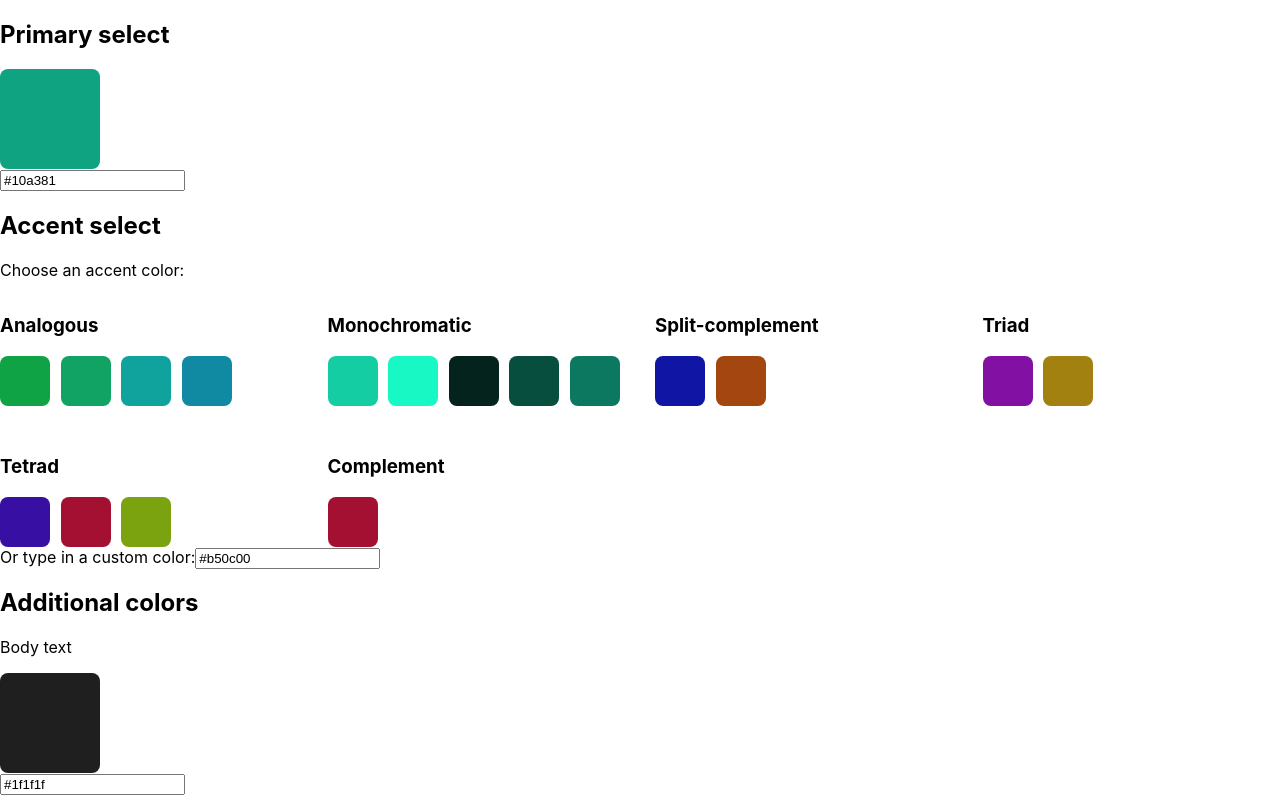
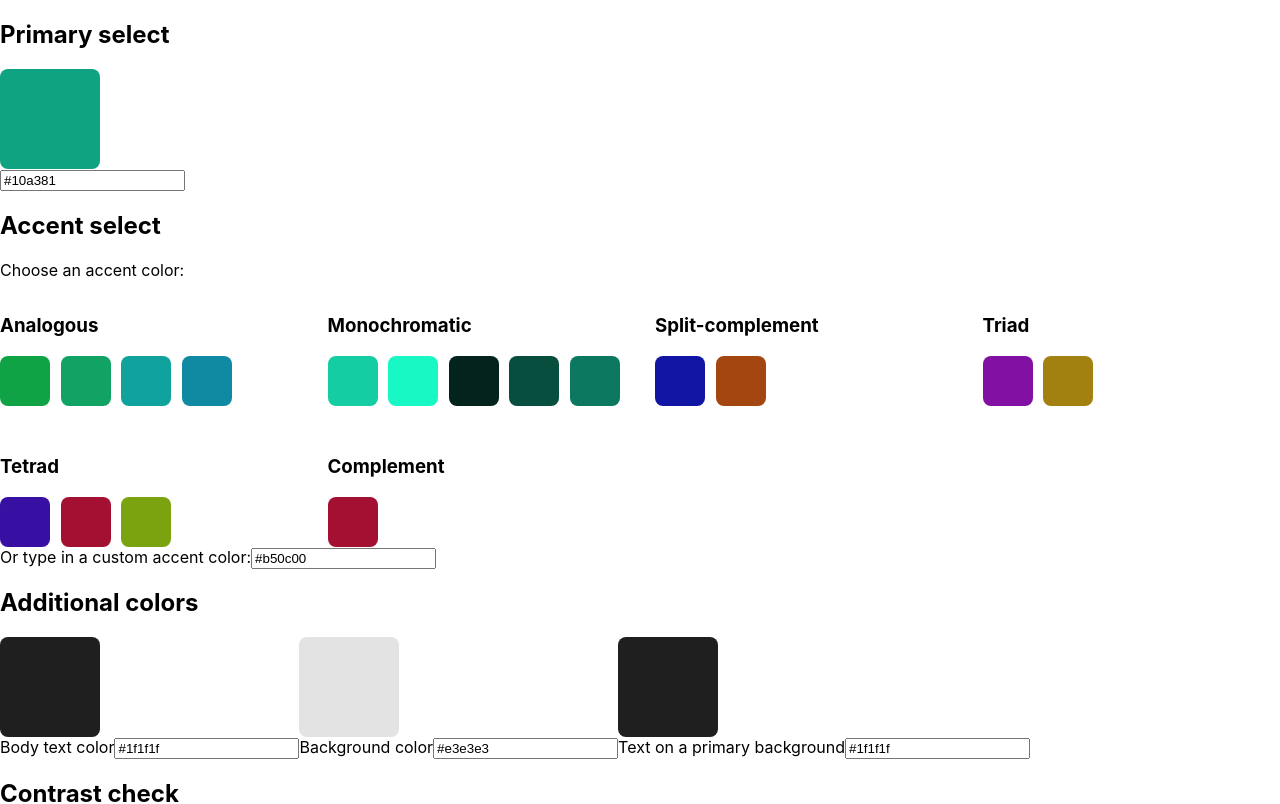
Before and after one commit to cagloria/palette-contrast, a React (Create React App) app: page / in a window 1280 px wide. Shown: the top 804 px of the page. Built offline with nearby package versions, Linux system fonts and the light colour scheme.

Commit message:
Added primary text component, fixed field labels

```diff
--- a/src/components/App.js
+++ b/src/components/App.js
@@ -1,15 +1,25 @@
 import React, { useState } from "react";
-import PrimarySelect from "./PrimarySelect";
+import styled from "styled-components";
+import PrimarySelect from "./primary/PrimarySelect";
 import AccentSelect from "./accent/AccentSelect";
 import BodyText from "./body/BodyText";
 import Background from "./body/Background";
+import PrimaryText from "./primary/PrimaryText";
 import Contrast from "./contrast/Contrast";
+
+const AdditionalColors = styled.section`
+    > div {
+        display: flex;
+        flex-wrap: wrap;
+    }
+`;
 
 function App() {
     const [primary, setPrimary] = useState("#10a381");
     const [accent, setAccent] = useState("#b50c00");
     const [bodyText, setBodyText] = useState("#1f1f1f");
     const [background, setBackground] = useState("#e3e3e3");
+    const [primaryText, setPrimaryText] = useState("#1f1f1f");
 
     function handlePrimaryChange(value) {
         setPrimary(value);
@@ -27,8 +37,12 @@ function App() {
         setBackground(value);
     }
 
+    function handlePrimaryTextChange(value) {
+        setPrimaryText(value);
+    }
+
     return (
-        <div className="App">
+        <main className="App">
             <PrimarySelect
                 primary={primary}
                 onPrimaryChange={handlePrimaryChange}
@@ -39,8 +53,9 @@ function App() {
                 onAccentChange={handleAccentChange}
             />
 
-            <section className="additional-colors">
+            <AdditionalColors>
                 <h2>Additional colors</h2>
+                <div>
                     <BodyText
                         bodyText={bodyText}
                         onBodyTextChange={handleBodyTextChange}
@@ -49,7 +64,12 @@ function App() {
                         background={background}
                         onBackgroundChange={handleBackgroundChange}
                     />
-            </section>
+                    <PrimaryText
+                        primaryText={primaryText}
+                        onPrimaryTextChange={handlePrimaryTextChange}
+                    />
+                </div>
+            </AdditionalColors>
 
             <Contrast
                 primary={primary}
@@ -57,7 +77,7 @@ function App() {
                 bodyText={bodyText}
                 background={background}
             />
-        </div>
+        </main>
     );
 }
 
--- a/src/components/ColorInput.js
+++ b/src/components/ColorInput.js
@@ -8,7 +8,7 @@ const Panel = styled.div`
     background-color: ${(props) => props.color};
 `;
 
-function ColorInput({ color, onColorChange }) {
+function ColorInput({ color, fieldID, fieldLabel, onColorChange }) {
     const [value, setValue] = useState(color);
 
     function handleColorChange(event) {
@@ -19,10 +19,12 @@ function ColorInput({ color, onColorChange }) {
     return (
         <>
             <Panel color={color} />
+            <label htmlFor={fieldID}>{fieldLabel}</label>
             <input
                 className="color-select__input"
                 type="text"
                 name="color-input"
+                id={fieldID}
                 value={value}
                 onChange={handleColorChange}
             />
--- a/src/components/accent/AccentSelect.js
+++ b/src/components/accent/AccentSelect.js
@@ -70,7 +70,9 @@ function AccentSelect({ primary, accent, onAccentChange }) {
                 />
             </SchemesContainer>
 
-            <label htmlFor="accent-input">Or type in a custom color:</label>
+            <label htmlFor="accent-input">
+                Or type in a custom accent color:
+            </label>
             <input
                 className="color-select__input"
                 type="text"
--- a/src/components/body/Background.js
+++ b/src/components/body/Background.js
@@ -8,9 +8,10 @@ function Background({ background, onBackgroundChange }) {
 
     return (
         <div>
-            <p>Background</p>
             <ColorInput
                 color={background}
+                fieldID="input-background"
+                fieldLabel="Background color"
                 onColorChange={handleBackgroundChange}
             />
         </div>
--- a/src/components/body/BodyText.js
+++ b/src/components/body/BodyText.js
@@ -8,8 +8,12 @@ function BodyText({ bodyText, onBodyTextChange }) {
 
     return (
         <div>
-            <p>Body text</p>
-            <ColorInput color={bodyText} onColorChange={handleBodyTextChange} />
+            <ColorInput
+                color={bodyText}
+                fieldID="input-body-text"
+                fieldLabel="Body text color"
+                onColorChange={handleBodyTextChange}
+            />
         </div>
     );
 }
--- a/src/components/contrast/Contrast.js
+++ b/src/components/contrast/Contrast.js
@@ -7,17 +7,25 @@ function Contrast({ primary, accent, bodyText, background }) {
         <section className="contrast">
             <h2>Contrast check</h2>
 
+            <div>
                 <h3>Primary and accent</h3>
                 <GraphicContrast color1={primary} color2={accent} />
+            </div>
 
+            <div>
                 <h3>Body text on background</h3>
                 <TextContrast textColor={bodyText} bgColor={background} />
+            </div>
 
+            <div>
                 <h3>Text on primary</h3>
                 <TextContrast bgColor={primary} />
+            </div>
 
+            <div>
                 <h3>Text on accent</h3>
                 <TextContrast bgColor={accent} />
+            </div>
         </section>
     );
 }
--- a/src/components/PrimarySelect.js
+++ b/src/components/primary/PrimarySelect.js
@@ -1,5 +1,5 @@
 import React from "react";
-import ColorInput from "./ColorInput";
+import ColorInput from "../ColorInput";
 
 function PrimarySelect({ primary, onPrimaryChange }) {
     function handlePrimaryChange(value) {
--- /dev/null
+++ b/src/components/primary/PrimaryText.js
@@ -0,0 +1,21 @@
+import React from "react";
+import ColorInput from "../ColorInput";
+
+function PrimaryText({ primaryText, onPrimaryTextChange }) {
+    function handlePrimaryTextChange(value) {
+        onPrimaryTextChange(value);
+    }
+
+    return (
+        <div>
+            <ColorInput
+                color={primaryText}
+                fieldID="input-primary-text"
+                fieldLabel="Text on a primary background"
+                onColorChange={handlePrimaryTextChange}
+            />
+        </div>
+    );
+}
+
+export default PrimaryText;
```
Lines whose indentation alone changed are shown as unchanged.
